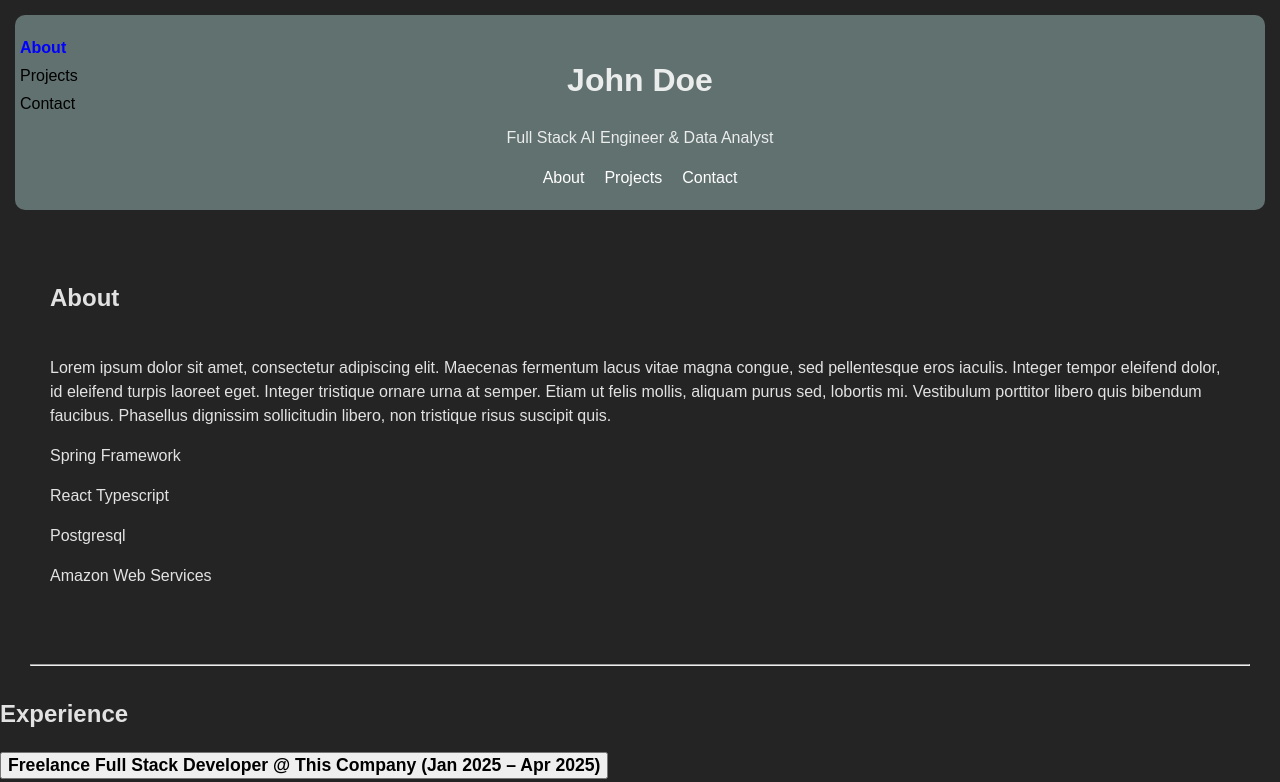
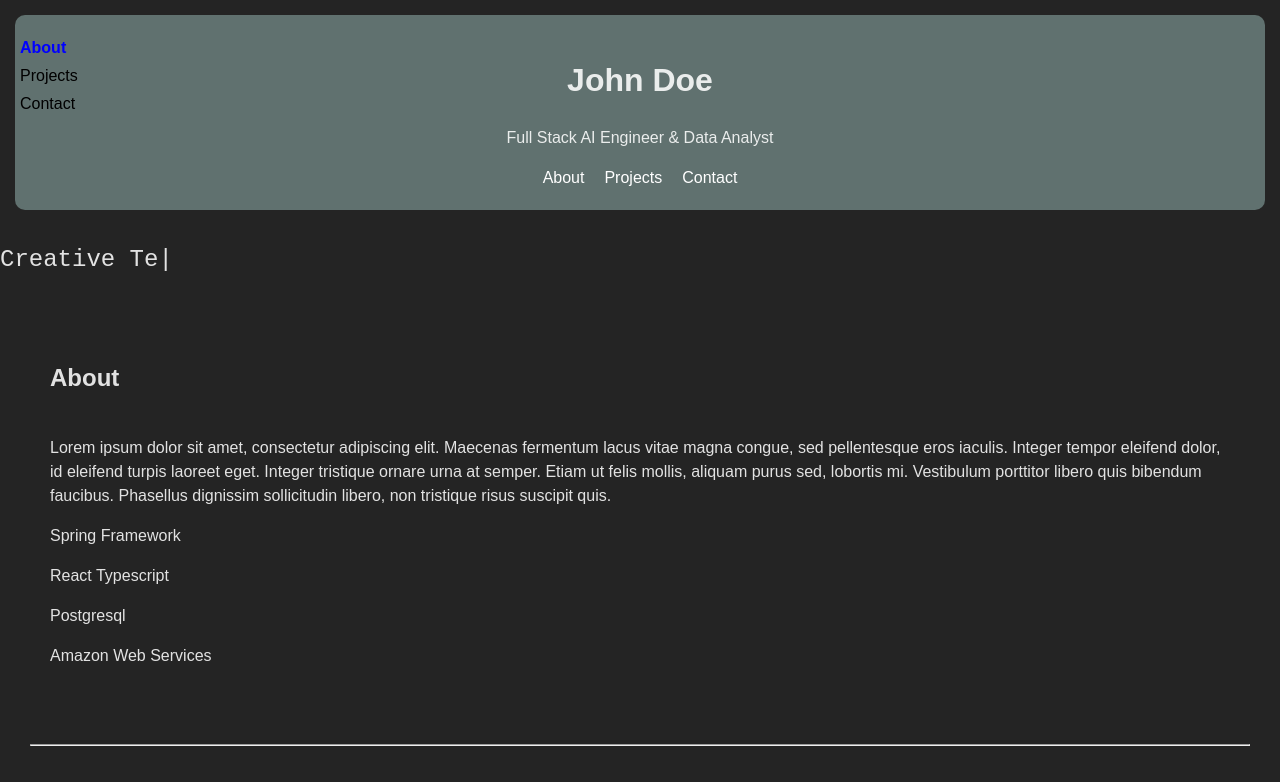
Before and after one commit to gjuanillo/react-refreshers, a React (Vite) app: page / in a window 1280 px wide. Shown: the top 782 px of the page. Built offline with nearby package versions, Linux system fonts and the light colour scheme.

Commit message:
Typing Effect Banner

```diff
--- a/src/App.tsx
+++ b/src/App.tsx
@@ -10,6 +10,7 @@ import ScrollSpy from './ScrollSpy';
 import Skills from './Skills';
 import Testimonials from './Testimonials';
 import type { Project } from './types';
+import TypingBanner from './TypingBanner';
 
 function App() {
 
@@ -89,10 +90,9 @@ function App() {
     return (
         <div className='App'>
             {/* Header Section */}
+            <ScrollSpy sectionIds={['about', 'projects', 'contact']}/>
             <Header fullName={fullName} profession={profession} />
-
-            <ScrollSpy sectionIds={['about', 'projects', 'contact']}/>
-
+            <TypingBanner/>
             {/* About Section */}
             <About technologies={technologies} onDefClick={techDef} />
             <hr />
--- /dev/null
+++ b/src/TypingBanner.tsx
@@ -0,0 +1,20 @@
+import { useTypingEffect } from './useTypingEffect';
+
+const TypingBanner: React.FC = () => {
+  const phrases = [
+    'Full Stack Developer',
+    'AI Engineer',
+    'Creative Technologist',
+    'Lifelong Learner'
+  ];
+
+  const typedText = useTypingEffect(phrases, 80, 1200);
+
+  return (
+    <section style={{ fontFamily: 'monospace', fontSize: '1.5rem', margin: '2rem 0' }}>
+      <span>{typedText}</span><span className="cursor">|</span>
+    </section>
+  );
+};
+
+export default TypingBanner;
--- /dev/null
+++ b/src/useTypingEffect.ts
@@ -0,0 +1,31 @@
+import { useEffect, useState } from 'react';
+
+export function useTypingEffect(words: string[], speed = 100, delay = 1500) {
+  const [wordIndex, setWordIndex] = useState(0);
+  const [displayedText, setDisplayedText] = useState('');
+  const [typing, setTyping] = useState(true);
+
+  useEffect(() => {
+    let timeout: ReturnType<typeof setTimeout>;
+
+    if (typing) {
+      if (displayedText.length < words[wordIndex].length) {
+        timeout = setTimeout(() => {
+          setDisplayedText((prev) => prev + words[wordIndex].charAt(prev.length));
+        }, speed);
+      } else {
+        timeout = setTimeout(() => setTyping(false), delay);
+      }
+    } else {
+      timeout = setTimeout(() => {
+        setDisplayedText('');
+        setTyping(true);
+        setWordIndex((prev) => (prev + 1) % words.length);
+      }, speed);
+    }
+
+    return () => clearTimeout(timeout);
+  }, [displayedText, typing, wordIndex, words, speed, delay]);
+
+  return displayedText;
+}
```
